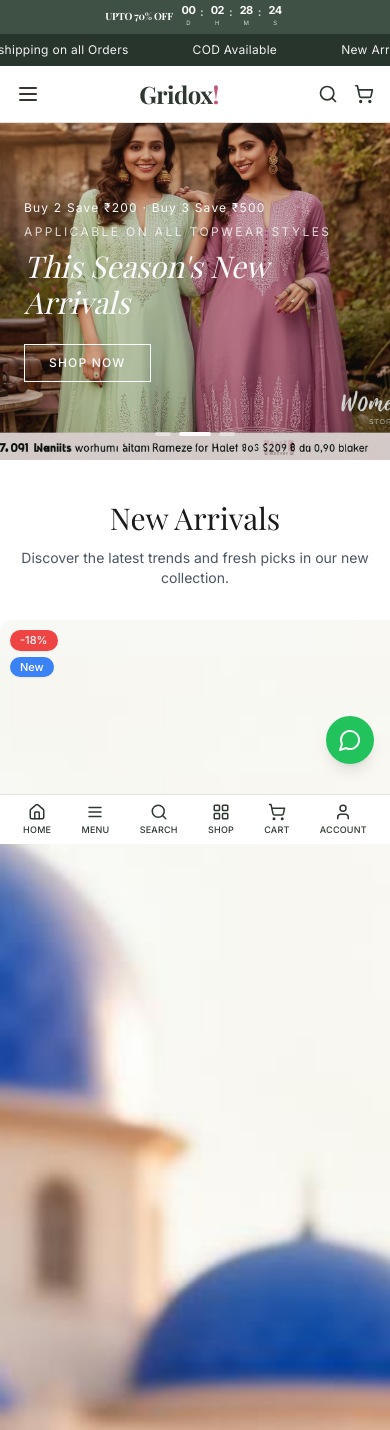
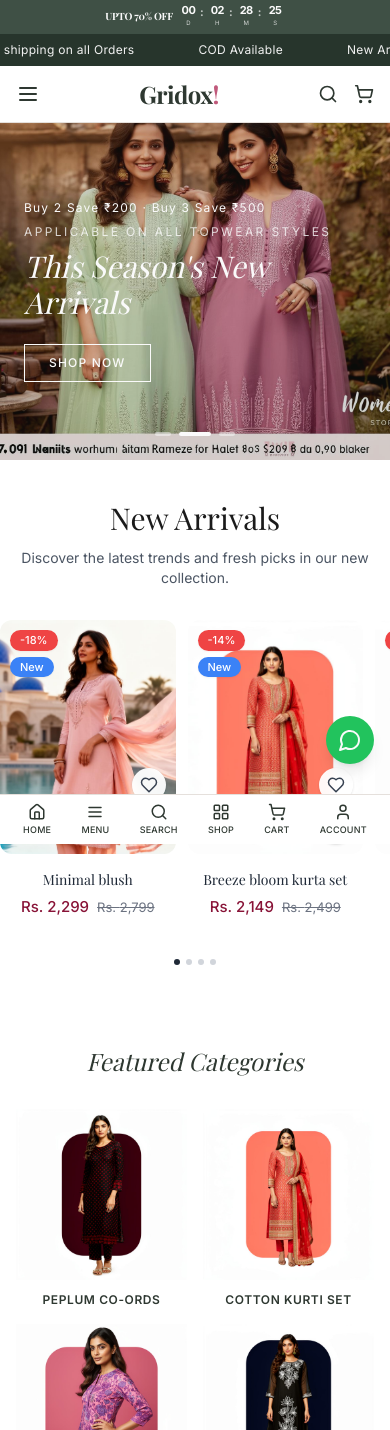
Before and after one commit to GOGULKRISHNAN368/griddox, a React (Vite) app: page / in a window 390 px wide. Shown: the top 1430 px of the page. Built offline with nearby package versions, Linux system fonts and the light colour scheme; the HTML template or start-up script is replaced by a standard one; a web font is replaced by a local one.

Commit message:
Fix New Arrivals mobile layout stretching

```diff
--- a/src/components/NewIn.tsx
+++ b/src/components/NewIn.tsx
@@ -54,11 +54,11 @@ const NewIn = () => {
       </div>
 
       <div className="relative">
-        <div className="flex overflow-x-auto snap-x snap-mandatory gap-4 px-4 pb-2 md:grid md:grid-cols-4 md:px-6 [&::-webkit-scrollbar]:hidden [-ms-overflow-style:none] [scrollbar-width:none]">
+        <div className="flex overflow-x-auto snap-x snap-mandatory gap-3 px-4 pb-4 md:grid md:grid-cols-4 md:gap-6 md:px-6 [&::-webkit-scrollbar]:hidden [-ms-overflow-style:none] [scrollbar-width:none]">
           {products.map((product) => (
             <div
               key={product.id}
-              className="min-w-[65vw] sm:min-w-[40vw] md:min-w-0 snap-start shrink-0 flex flex-col group cursor-pointer"
+              className="w-[45vw] sm:w-[35vw] md:w-full snap-start shrink-0 flex flex-col group cursor-pointer"
             >
               {/* Image Container */}
               <div className="relative aspect-[3/4] w-full rounded-xl overflow-hidden bg-gray-100">
```
